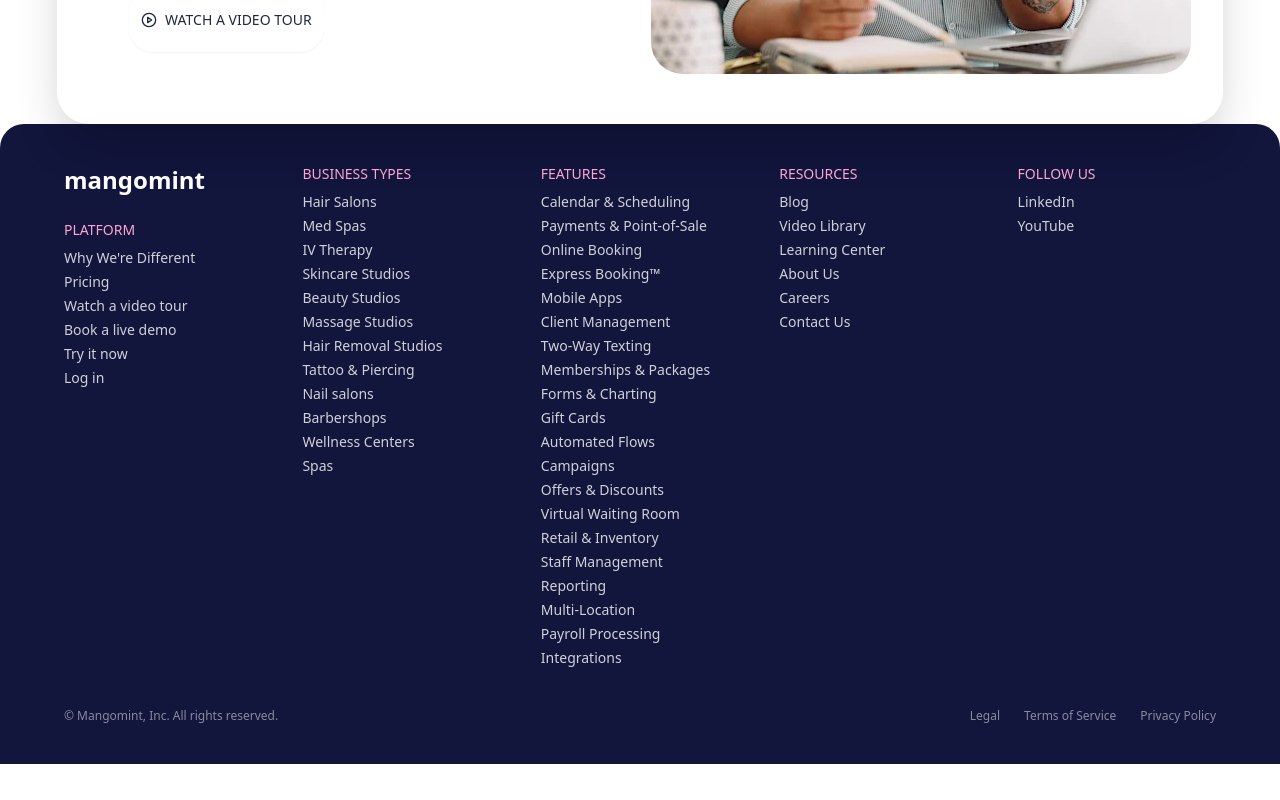
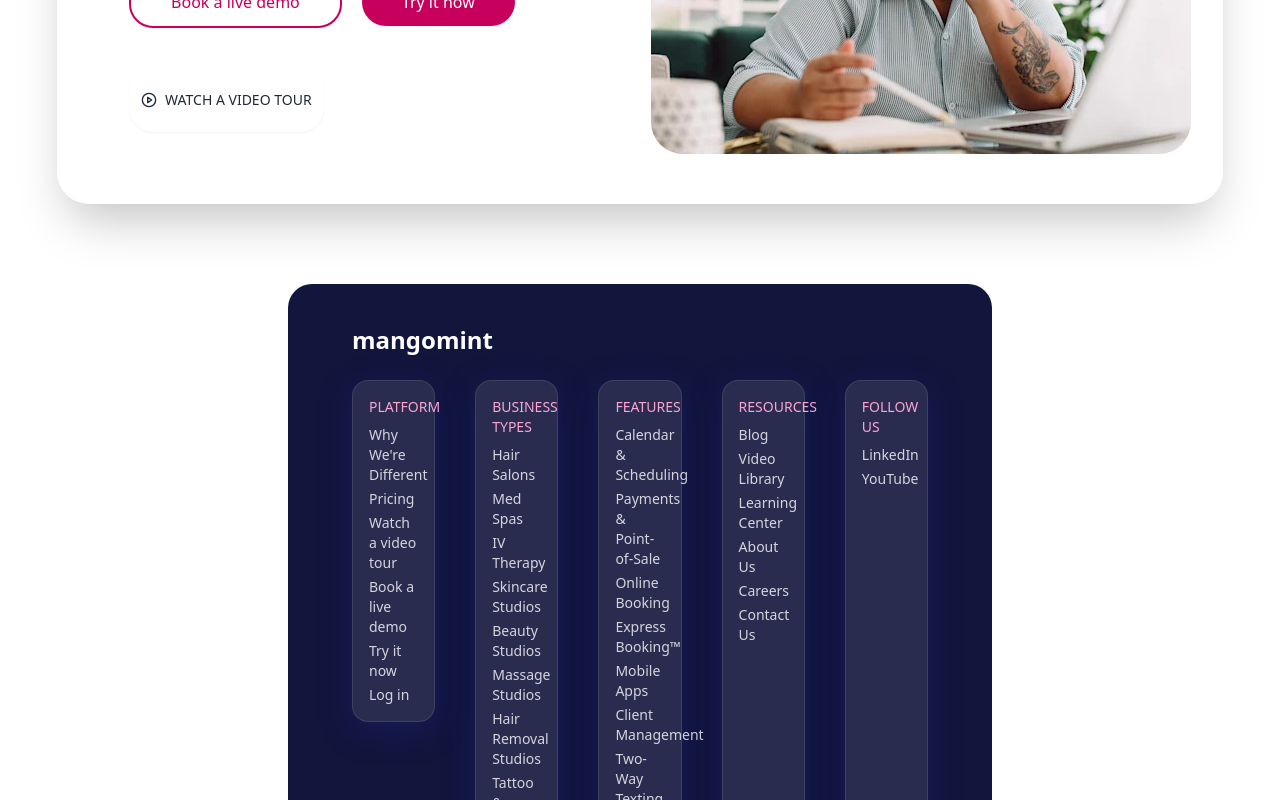
Before and after one commit to tahmidwevloper/Parlouriya-landing, a Next.js app: page / in a window 1280 px wide. Shown: the part 1880-2680 px from the top of the page. Before the commit the page ends 2644 px from the top, so only its background shows below. Built offline with nearby package versions, Linux system fonts and the light colour scheme.

Commit message:
Footer redesign

```diff
--- a/components/common/Footer.tsx
+++ b/components/common/Footer.tsx
@@ -2,14 +2,14 @@
 
 const Footer = () => {
   return (
-    <footer className="bg-[#12153C] text-white py-10 px-6 md:px-16 rounded-t-3xl">
+    <footer className="bg-[#12153C] text-white py-10 px-6 md:px-16 rounded-t-3xl mx-72">
+      <div className="mb-6">
+        <h2 className="text-2xl font-bold text-white">mangomint</h2>
+      </div>
       <div className="grid grid-cols-2 md:grid-cols-5 gap-10">
         {/* Logo & Platform */}
         <div>
-          <div className="mb-6">
-            <h2 className="text-2xl font-bold text-white">mangomint</h2>
-          </div>
-          <div>
+          <div className="p-4 rounded-2xl bg-white/10 shadow-[0_8px_32px_0_rgba(31,38,135,0.37)] backdrop-blur-[0.5px] border border-white/10">
             <h3 className="text-sm font-medium text-pink-300 mb-2 uppercase">
               Platform
             </h3>
@@ -25,7 +25,7 @@
         </div>
 
         {/* Business Types */}
-        <div>
+        <div className="p-4 rounded-2xl bg-white/10 shadow-[0_8px_32px_0_rgba(31,38,135,0.37)] backdrop-blur-[0.5px] border border-white/10">
           <h3 className="text-sm font-medium text-pink-300 mb-2 uppercase">
             Business Types
           </h3>
@@ -46,7 +46,7 @@
         </div>
 
         {/* Features */}
-        <div>
+        <div className="p-4 rounded-2xl bg-white/10 shadow-[0_8px_32px_0_rgba(31,38,135,0.37)] backdrop-blur-[0.5px] border border-white/10">
           <h3 className="text-sm font-medium text-pink-300 mb-2 uppercase">
             Features
           </h3>
@@ -75,7 +75,7 @@
         </div>
 
         {/* Resources */}
-        <div>
+        <div className="p-4 rounded-2xl bg-white/10 shadow-[0_8px_32px_0_rgba(31,38,135,0.37)] backdrop-blur-[0.5px] border border-white/10">
           <h3 className="text-sm font-medium text-pink-300 mb-2 uppercase">
             Resources
           </h3>
@@ -90,7 +90,7 @@
         </div>
 
         {/* Follow Us */}
-        <div>
+        <div className="p-4 rounded-2xl bg-white/10 shadow-[0_8px_32px_0_rgba(31,38,135,0.37)] backdrop-blur-[0.5px] border border-white/10">
           <h3 className="text-sm font-medium text-pink-300 mb-2 uppercase">
             Follow Us
           </h3>
--- a/components/sections/ChooseParlouriya.tsx
+++ b/components/sections/ChooseParlouriya.tsx
@@ -6,7 +6,7 @@
 
 const ChooseParlouriya = () => {
   return (
-    <div className="flex justify-center items-center">
+    <div className="flex justify-center items-center my-20">
       <div className="flex justify-center items-center bg-white p-8 shadow-2xl gap-20 rounded-4xl">
         <div className="pt-20 mx-10">
           <h2 className="text-4xl font-bold">
```
